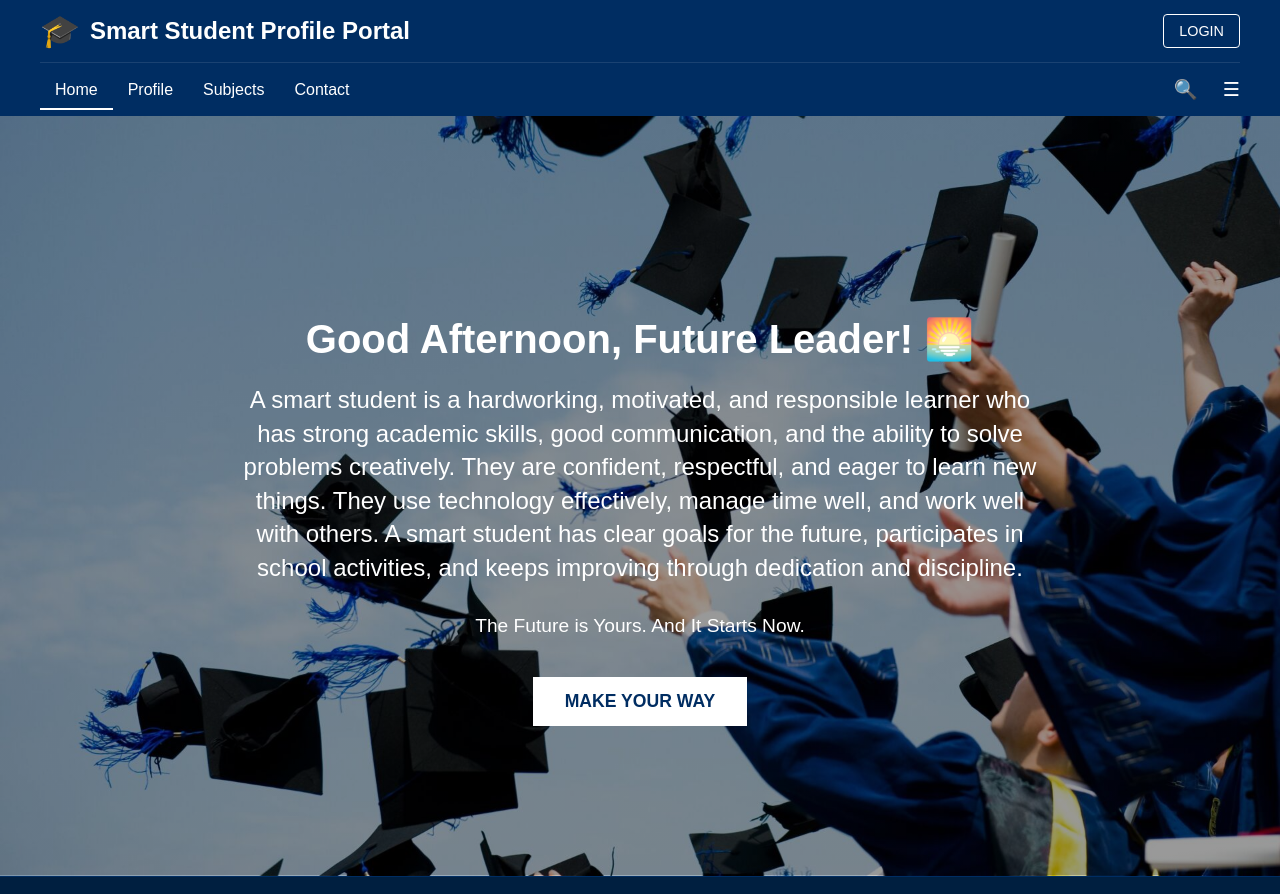
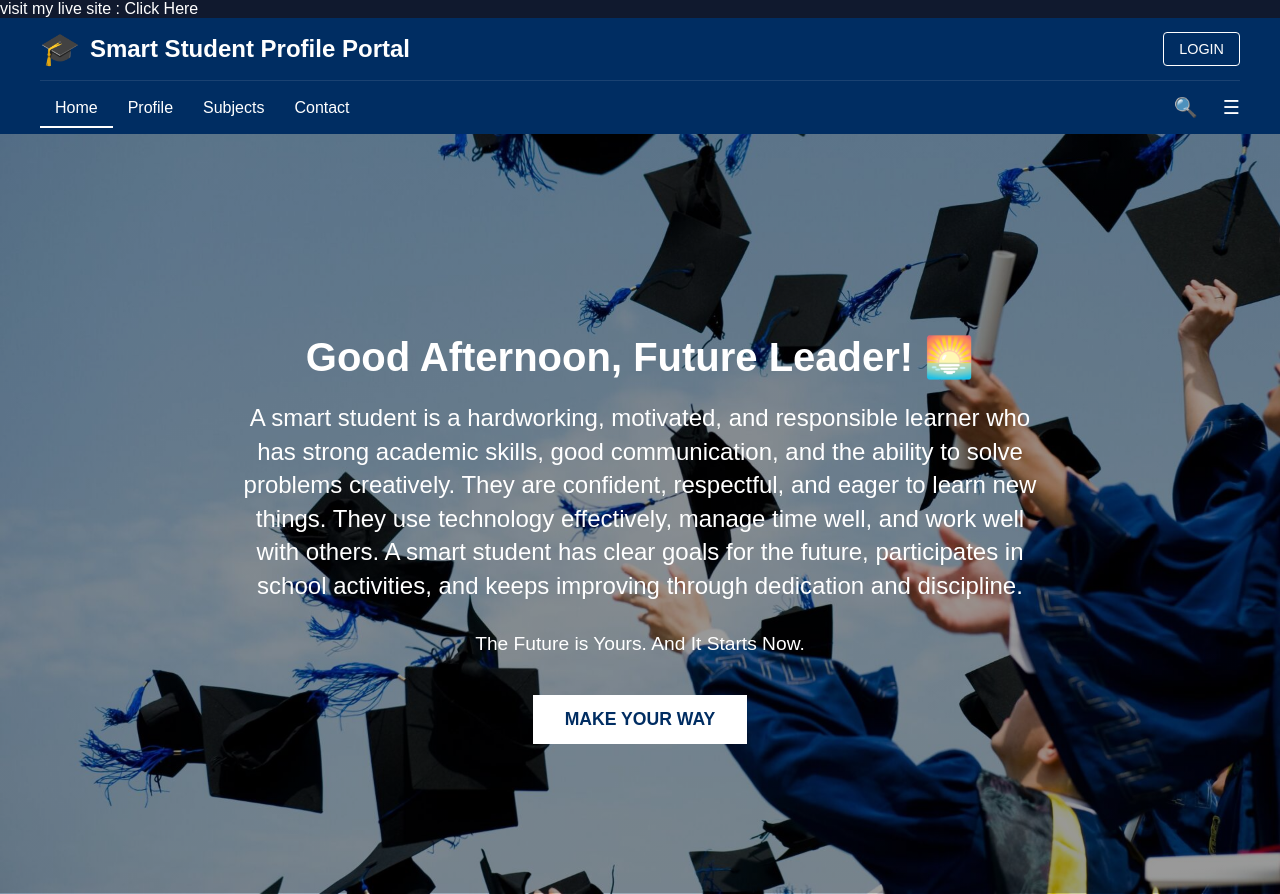
Before and after one commit to chathudilangi-cmd/student-web-site, a plain HTML site: page index.html in a window 1280 px wide. Shown: the top 894 px of the page. Drawn offline with Linux system fonts and the light colour scheme.

Commit message:
Add files via upload

```diff
--- a/index.html
+++ b/index.html
@@ -3,6 +3,7 @@
 <head>
     <meta charset="UTF-8">
     <meta name="viewport" content="width=device-width, initial-scale=1.0">
+    <p>visit my live site : <a href="https://chathudilangi-cmd.github.io/student-web-site/" target="_blank">Click Here </a> </p>
     <title>Home - Smart Student Profile Portal 🎓</title>
     <style>
 
```
